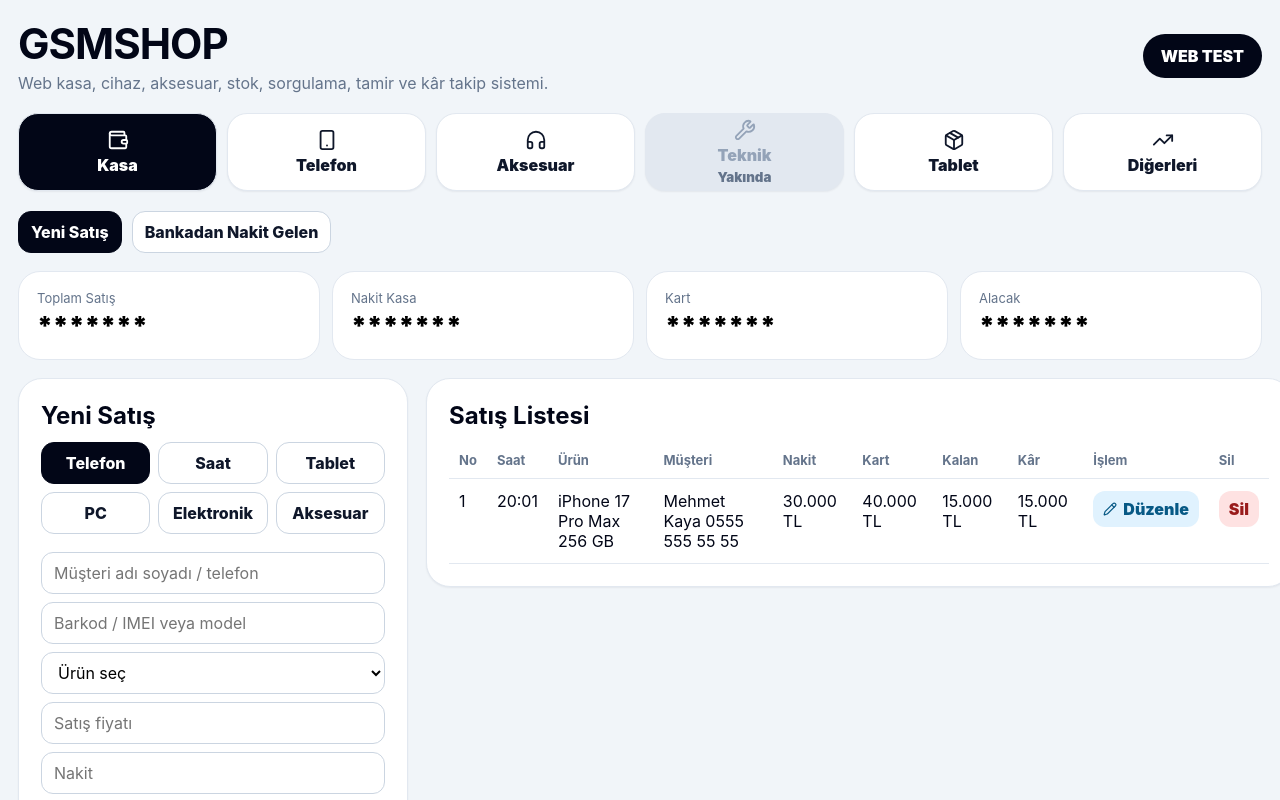
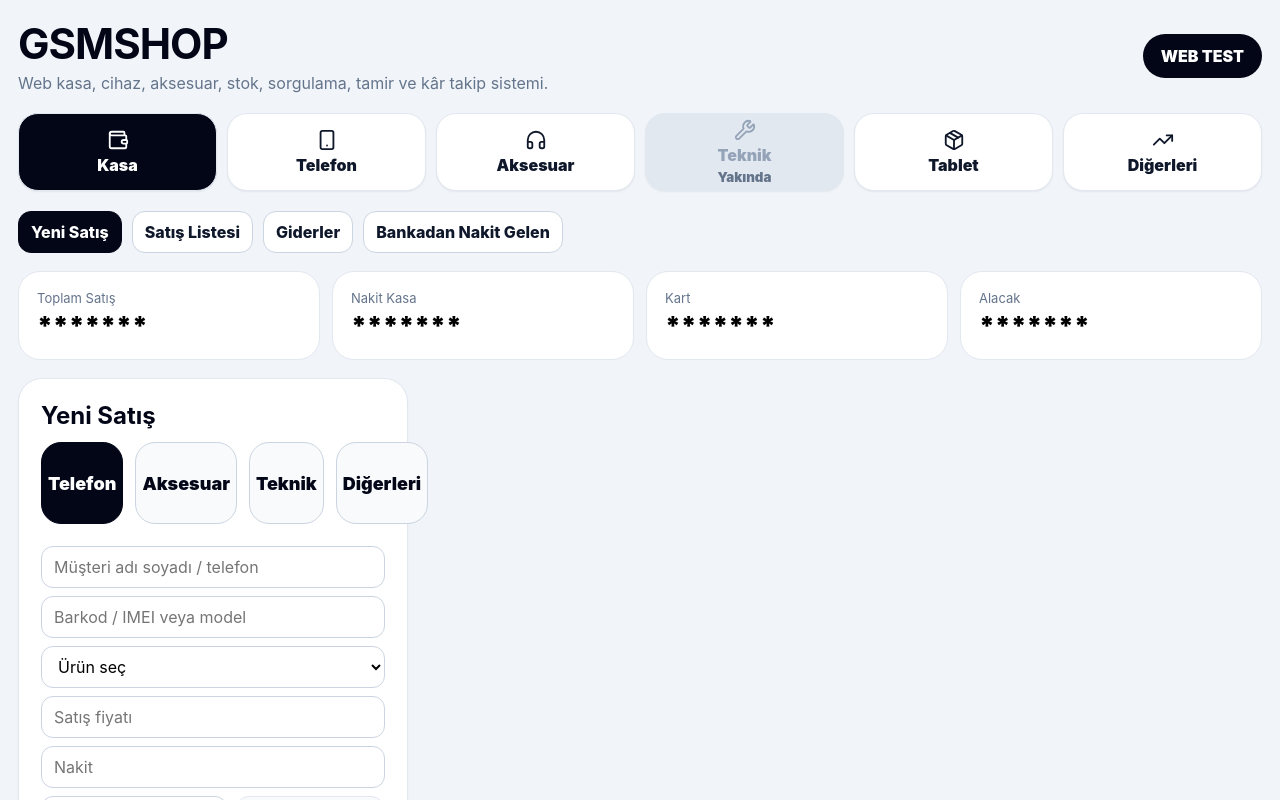
Before and after one commit to rodi65/gsmshop-web, a React (Vite) app: page / in a window 1280 px wide. Shown: the top 800 px of the page. Built offline with nearby package versions, Linux system fonts and the light colour scheme.

Commit message:
GSMSHOP temiz V16 kasa gider ve yeni satis

```diff
--- a/src/App.jsx
+++ b/src/App.jsx
@@ -20,6 +20,9 @@ const sellerCariName = (name) => {
 };
 
 const saleTypes = ["Telefon Satışı", "Saat Satışı", "Tablet Satışı", "PC Satışı", "Elektronik Satışı", "Aksesuar Satışı"];
+const mainSaleGroups = ["Telefon", "Aksesuar", "Teknik", "Diğerleri"];
+const otherSaleTypes = ["Saat Satışı", "Tablet Satışı", "PC Satışı", "Elektronik Satışı"];
+const expenseCategories = ["Yemek", "Kargo", "Borç", "İade", "Ivır Zıvır"];
 const deviceTypes = ["Telefon", "Saat", "Tablet", "PC", "Elektronik"];
 const banks = ["Ziraatbank", "İşbank", "Garantibank", "Halkbank", "Qnbbank", "Vakıfbank", "Yapıkredi"];
 const memoryOptions = ["64 GB", "128 GB", "256 GB", "512 GB", "1 TB"];
@@ -216,7 +219,8 @@ function Table({ headers, rows }) {
 
 export default function App() {
   const [active, setActive] = useState("kasa");
-  const [kasaTab, setKasaTab] = useState("satis");
+  const [kasaTab, setKasaTab] = useState("yeniSatis");
+  const [saleGroup, setSaleGroup] = useState("Telefon");
   const [visibleKasaStats, setVisibleKasaStats] = useState({});
   const [profitUnlocked, setProfitUnlocked] = useState(false);
   const [profitDateFrom, setProfitDateFrom] = useState("");
@@ -239,6 +243,8 @@ export default function App() {
     { id: 1, type: "Bankaya Giden", amount: "40.000 TL", note: "POSTAN Gelen - Garantibank", bank: "Garantibank", date: new Date().toISOString() },
   ]);
   const [saleForm, setSaleForm] = useState({ type: "Telefon Satışı", customer: "", cariPerson: "", search: "", productId: "", total: "", cash: "", card: "", bank: "" });
+  const [expenses, setExpenses] = useState([]);
+  const [expenseForm, setExpenseForm] = useState({ category: "Yemek", amount: "", note: "" });
   const [stockForm, setStockForm] = useState(emptyStockForm);
   const [editingSale, setEditingSale] = useState(null);
   const [editingStock, setEditingStock] = useState(null);
@@ -288,12 +294,17 @@ export default function App() {
     profit: sales.reduce((sum, sale) => sum + Number(sale.profit || 0), 0),
   };
 
+  const expenseReport = {
+    total: expenses.reduce((sum, item) => sum + parseMoneyInput(item.amount), 0),
+  };
+
   const bankReport = {
     totalToBank: bankMovements.filter((item) => item.type === "Bankaya Giden").reduce((sum, item) => sum + parseMoneyInput(item.amount), 0),
     withdrawnFromBank: bankMovements.filter((item) => item.type === "Bankadan Çekilen").reduce((sum, item) => sum + parseMoneyInput(item.amount), 0),
   };
   bankReport.remainingInBank = Math.max(bankReport.totalToBank - bankReport.withdrawnFromBank, 0);
   const cashWithBankIncoming = report.cash + bankReport.withdrawnFromBank;
+  const cashAfterExpenses = Math.max(cashWithBankIncoming - expenseReport.total, 0);
 
   const todayKey = new Date().toISOString().slice(0, 10);
   const monthKey = new Date().toISOString().slice(0, 7);
@@ -372,6 +383,30 @@ export default function App() {
   function deleteSupplierDebt(supplierName) {
     if (!askDeletePassword()) return alert("Şifre yanlış. Silme işlemi iptal edildi.");
     setStock(stock.filter((product) => product.supplier !== supplierName));
+  }
+
+  function saveExpense() {
+    const amount = parseMoneyInput(expenseForm.amount);
+    if (!amount) return alert("Gider tutarını yaz");
+    if (expenseForm.category === "Borç" && !expenseForm.note.trim()) return alert("Borç giderinde Not zorunludur");
+
+    setExpenses([
+      {
+        id: Date.now(),
+        category: expenseForm.category,
+        amount: money(amount),
+        note: expenseForm.note.trim(),
+        date: new Date().toISOString(),
+      },
+      ...expenses,
+    ]);
+
+    setExpenseForm({ category: "Yemek", amount: "", note: "" });
+  }
+
+  function deleteExpense(id) {
+    if (!askDeletePassword()) return alert("Şifre yanlış. Silme işlemi iptal edildi.");
+    setExpenses(expenses.filter((item) => item.id !== id));
   }
 
   function saveBankCashIncoming() {
@@ -611,11 +646,13 @@ export default function App() {
         {active === "kasa" && (
           <section className="section">
             <div className="kasa-subtabs">
-              <button className={kasaTab === "satis" ? "choice active" : "choice"} onClick={() => setKasaTab("satis")}>Yeni Satış</button>
+              <button className={kasaTab === "yeniSatis" ? "choice active" : "choice"} onClick={() => setKasaTab("yeniSatis")}>Yeni Satış</button>
+              <button className={kasaTab === "satisListesi" ? "choice active" : "choice"} onClick={() => setKasaTab("satisListesi")}>Satış Listesi</button>
+              <button className={kasaTab === "giderler" ? "choice active" : "choice"} onClick={() => setKasaTab("giderler")}>Giderler</button>
               <button className={kasaTab === "bankadanNakit" ? "choice active" : "choice"} onClick={() => setKasaTab("bankadanNakit")}>Bankadan Nakit Gelen</button>
             </div>
 
-            {kasaTab === "satis" && (
+            {kasaTab === "yeniSatis" && (
               <>
                 <div className="stats four">
                   <button className="stat-button" onClick={() => revealKasaStat("total")}>
@@ -635,13 +672,43 @@ export default function App() {
                 <div className="grid sale-layout">
                   <div className="card">
                     <h2>Yeni Satış</h2>
+                    <div className="big-sale-grid">
+                      {mainSaleGroups.map((group) => (
+                        <button
+                          key={group}
+                          className={saleGroup === group ? "big-sale-btn active" : "big-sale-btn"}
+                          onClick={() => {
+                            if (group === "Teknik") {
+                              setSaleGroup(group);
+                              alert("Teknik satış modülü şimdilik aktif değil.");
+                              return;
+                            }
+                            setSaleGroup(group);
+                            setSaleForm({
+                              ...saleForm,
+                              type: group === "Telefon" ? "Telefon Satışı" : group === "Aksesuar" ? "Aksesuar Satışı" : otherSaleTypes[0],
+                              productId: "",
+                              search: "",
+                              total: "",
+                              cash: "",
+                              card: "",
+                            });
+                          }}
+                        >
+                          {group}
+                        </button>
+                      ))}
+                    </div>
+
+                    {saleGroup === "Diğerleri" && (
                       <div className="button-grid">
-                      {saleTypes.map((type) => (
+                        {otherSaleTypes.map((type) => (
                           <button key={type} className={saleForm.type === type ? "choice active" : "choice"} onClick={() => setSaleForm({ ...saleForm, type, productId: "", search: "", total: "", cash: "", card: "" })}>
                             {type.replace(" Satışı", "")}
                           </button>
                         ))}
                       </div>
+                    )}
 
                     {!isAccessorySale && (
                       <input placeholder="Müşteri adı soyadı / telefon" value={saleForm.customer} onChange={(e) => setSaleForm({ ...saleForm, customer: e.target.value, cariPerson: saleForm.cariPerson || e.target.value })} />
@@ -688,12 +755,20 @@ export default function App() {
                       <div><span>Nakit</span><b>{money(saleCash)}</b></div>
                       <div><span>Kart</span><b>{money(saleCard)}</b></div>
                       <div><span>Kalan</span><b>{money(saleRemaining)}</b></div>
+                      <div><span>Gider</span><b>{money(expenseReport.total)}</b></div>
+                      <div><span>Net Nakit</span><b>{money(cashAfterExpenses)}</b></div>
                     </div>
 
                     <button className="primary" onClick={saveSale}><Plus size={16} /> Satışı Kaydet</button>
                   </div>
 
-                  <div className="card">
+
+                </div>
+              </>
+            )}
+
+            {kasaTab === "satisListesi" && (
+              <section className="card">
                 <h2>Satış Listesi</h2>
                 <Table headers={["No", "Saat", "Ürün", "Müşteri", "Nakit", "Kart", "Kalan", "Kâr", "İşlem", "Sil"]} rows={sales.map((sale, index) => [
                   index + 1,
@@ -707,9 +782,47 @@ export default function App() {
                   <button className="edit-btn" onClick={() => setEditingSale({ ...sale })}><Pencil size={14} /> Düzenle</button>,
                   <button className="delete-btn" onClick={() => deleteSale(sale.id)}>Sil</button>,
                 ])} />
+              </section>
+            )}
+
+            {kasaTab === "giderler" && (
+              <section className="card">
+                <h2>Giderler</h2>
+                <p>Yemek, Kargo, Borç, İade ve Ivır Zıvır giderlerini buradan işle. Sadece Borç seçeneğinde Not zorunludur.</p>
+
+                <div className="button-grid">
+                  {expenseCategories.map((category) => (
+                    <button
+                      key={category}
+                      className={expenseForm.category === category ? "choice active" : "choice"}
+                      onClick={() => setExpenseForm({ ...expenseForm, category })}
+                    >
+                      {category}
+                    </button>
+                  ))}
                 </div>
+
+                <div className="form-grid">
+                  <input type="text" inputMode="numeric" placeholder="Gider tutarı" value={expenseForm.amount} onFocus={() => setExpenseForm({ ...expenseForm, amount: stripMoneyForEdit(expenseForm.amount) })} onChange={(e) => setExpenseForm({ ...expenseForm, amount: cleanMoneyTyping(e.target.value) })} onBlur={() => setExpenseForm({ ...expenseForm, amount: formatMoneyInput(expenseForm.amount) })} />
+                  <input placeholder={expenseForm.category === "Borç" ? "Not zorunlu" : "Not"} value={expenseForm.note} onChange={(e) => setExpenseForm({ ...expenseForm, note: e.target.value })} />
                 </div>
-              </>
+
+                <button className="primary" onClick={saveExpense}>Gider Kaydet</button>
+
+                <div className="stats three">
+                  <Stat title="Toplam Gider" value={money(expenseReport.total)} />
+                  <Stat title="Nakit Kasa" value={money(cashWithBankIncoming)} />
+                  <Stat title="Gider Sonrası Nakit" value={money(cashAfterExpenses)} />
+                </div>
+
+                <Table headers={["Tarih", "Gider", "Tutar", "Not", "Sil"]} rows={expenses.map((item) => [
+                  new Date(item.date).toLocaleString("tr-TR"),
+                  item.category,
+                  item.amount,
+                  item.note || "-",
+                  <button className="delete-btn" onClick={() => deleteExpense(item.id)}>Sil</button>,
+                ])} />
+              </section>
             )}
 
             {kasaTab === "bankadanNakit" && (
--- a/src/style.css
+++ b/src/style.css
@@ -302,3 +302,30 @@ small { color: #64748b; }
   padding: 14px;
   box-shadow: 0 1px 2px rgba(15,23,42,.06);
 }
+
+.big-sale-grid {
+  display: grid;
+  grid-template-columns: repeat(4, 1fr);
+  gap: 12px;
+  margin-bottom: 14px;
+}
+
+.big-sale-btn {
+  min-height: 82px;
+  border-radius: 20px;
+  background: #f8fafc;
+  border: 1px solid #cbd5e1;
+  font-size: 18px;
+  font-weight: 1000;
+  color: #020617;
+}
+
+.big-sale-btn.active {
+  background: #020617;
+  color: white;
+  border-color: #020617;
+}
+
+@media (max-width: 800px) {
+  .big-sale-grid { grid-template-columns: repeat(2, 1fr); }
+}
```
Lines whose indentation alone changed are shown as unchanged.
